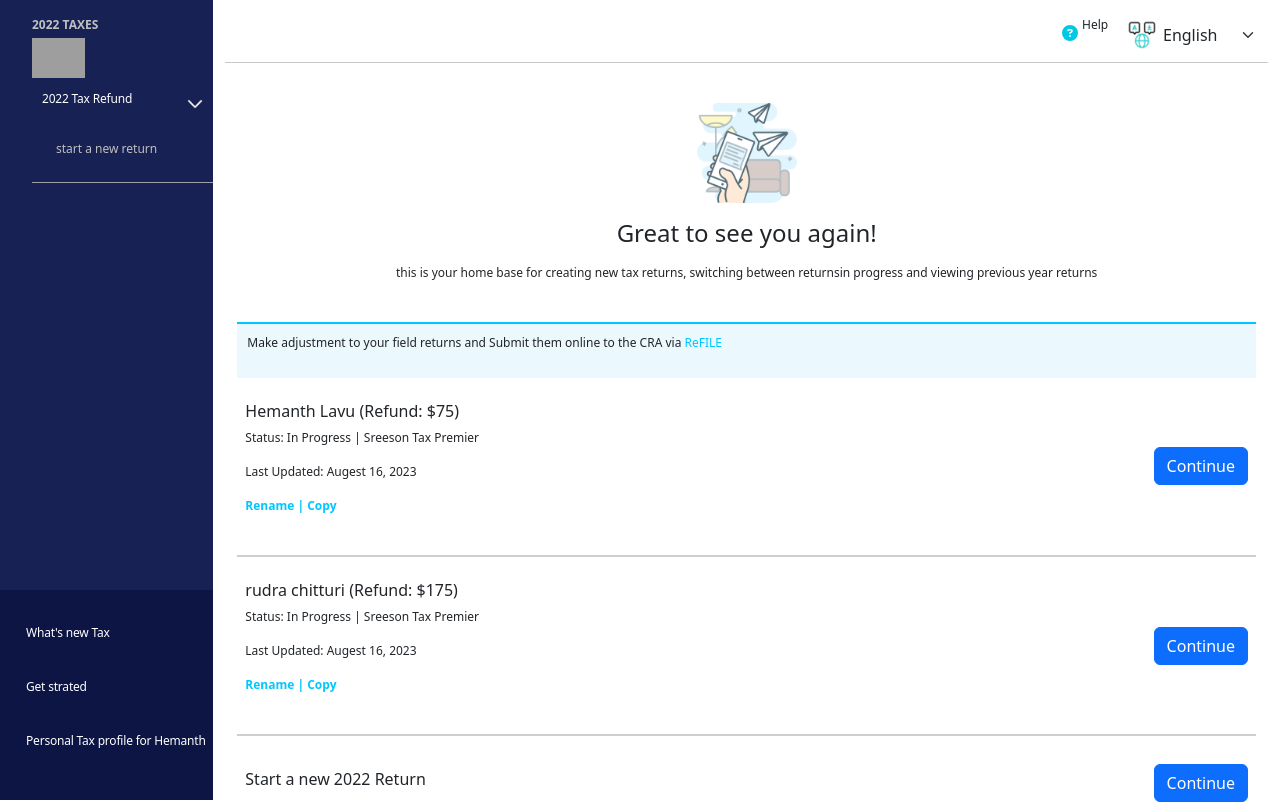
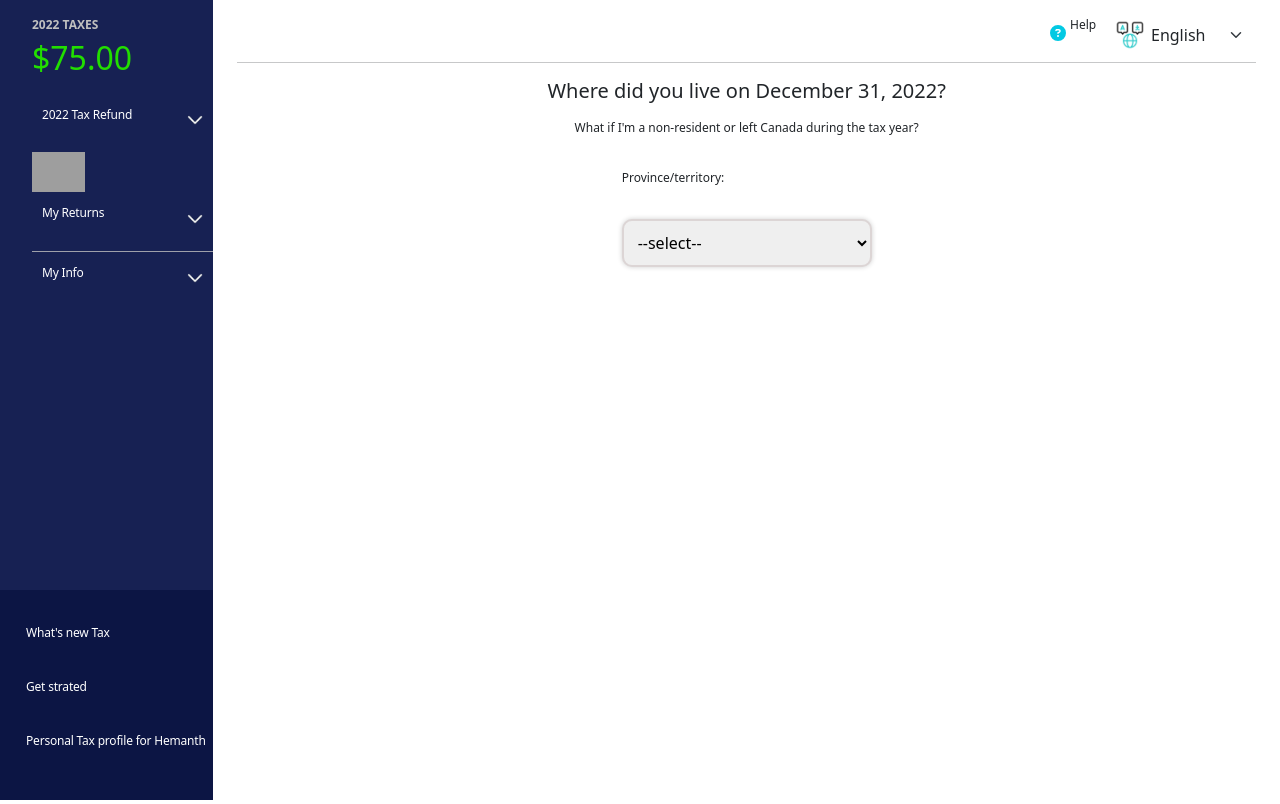
Before and after one commit to rudra-1710/Sreeson-tax, a React (Create React App) app: page / in a window 1280 px wide. Shown: the top 804 px of the page. Built offline with nearby package versions, Linux system fonts and the light colour scheme; grey boxes are pictures that could not be loaded.

Commit message:
exchange

```diff
--- a/package.json
+++ b/package.json
@@ -18,6 +18,7 @@
     "react-pressable": "^0.2.0",
     "react-router-dom": "^6.15.0",
     "react-scripts": "5.0.1",
+    "sass": "^1.66.1",
     "web-vitals": "^2.1.4"
   },
   "scripts": {
--- a/src/App.js
+++ b/src/App.js
@@ -15,10 +15,10 @@ const App = () => {
         </Routes>
     </BrowserRouter> */}
     <div style={{height:'100%'}}>
-      <Home />
+      {/* <Home /> */}
       {/* <Login_form /> */}
       {/* <Sign_up /> */}
-      {/* <Interview /> */}
+      <Interview />
     </div>
     </>
   )
--- a/src/Components/DetailsGather/Interview/Interview.js
+++ b/src/Components/DetailsGather/Interview/Interview.js
@@ -3,6 +3,7 @@ import {Row, Col} from "react-bootstrap"
 import "../../Home/Home.css"
 import InterviewHomepage from './InterviewHomepage'
 import InterviewNavbar from './InterviewNavbar'
+import Province from '../../ProvinceOfResidence/Province'
 
 
 const Interview = () => {
@@ -17,7 +18,8 @@ const Interview = () => {
 
         </Col>
         <Col >
-            <InterviewHomepage />
+            {/* <InterviewHomepage /> */}
+            <Province />
         </Col>
     </Row>
     </>
--- /dev/null
+++ b/src/Components/ProvinceOfResidence/Province.js
@@ -0,0 +1,45 @@
+import React from 'react'
+import Helpbar from '../CommonComponents/Helpbar'
+import { Container, Nav } from 'react-bootstrap';
+import "./Province.scss"
+
+const Province = () => {
+  return (
+<Container>
+        <Helpbar />
+        <div>
+            <h5 className='text-center my-3'>Where did you live on December 31, 2022?</h5>
+            <p>
+                <Nav.Link href='#' className='text-center'>What if I'm a non-resident or left Canada during the tax year?</Nav.Link>
+            </p>
+            <div className='d-flex justify-content-center my-4'>
+                <div>
+            <label for="province" className='my-2'><p>Province/territory:</p></label><br />
+             <select id="province" name='province' className='my-2 date-input-province' >
+               <option value="select">--select--</option>
+               <option value="Alberta">Alberta</option>
+               <option value="British Columbia">British Columbia</option>
+               <option value="Manitoba">Manitoba</option>
+               <option value="New Brunswick">New Brunswick</option>
+               <option value="Newfoundland and Labrador">Newfoundland and Labrador</option>
+               <option value="Northwest Territories">Northwest Territories</option>
+               <option value="Nova Scotia">Nova Scotia</option>
+               <option value="Nunavut">Nunavut</option>
+               <option value="Ontario">Ontario</option>
+               <option value="Prince Edward Island">Prince Edward Island</option>
+               <option value="Québec">Québec</option>
+               <option value="Saskatchewan">Saskatchewan</option>
+               <option value="Yukon Territories">Yukon Territories</option>
+               <option value="Non-Resident">Non-Resident</option>
+               <option value="Deemed resident">Deemed resident</option>
+               <option value="Non-Resident S.216">Non-Resident S.216</option>
+               <option value="Non-Resident S.216">Non-Resident S.216</option>
+             </select>
+            </div>
+            </div>
+        </div>
+</Container>
+  )
+}
+
+export default Province
--- /dev/null
+++ b/src/Components/ProvinceOfResidence/Province.scss
@@ -0,0 +1,7 @@
+.date-input-province{
+    border-radius: 10px;
+    border: 2px solid rgb(110 62 62 / 14%);
+    padding: 10px;
+    width: 250px;
+    box-shadow: 0px 0px 5px 0px #00000031;
+  }
```
Also changed, not shown: 1 other file (tests, documents, lock files or other folders).
